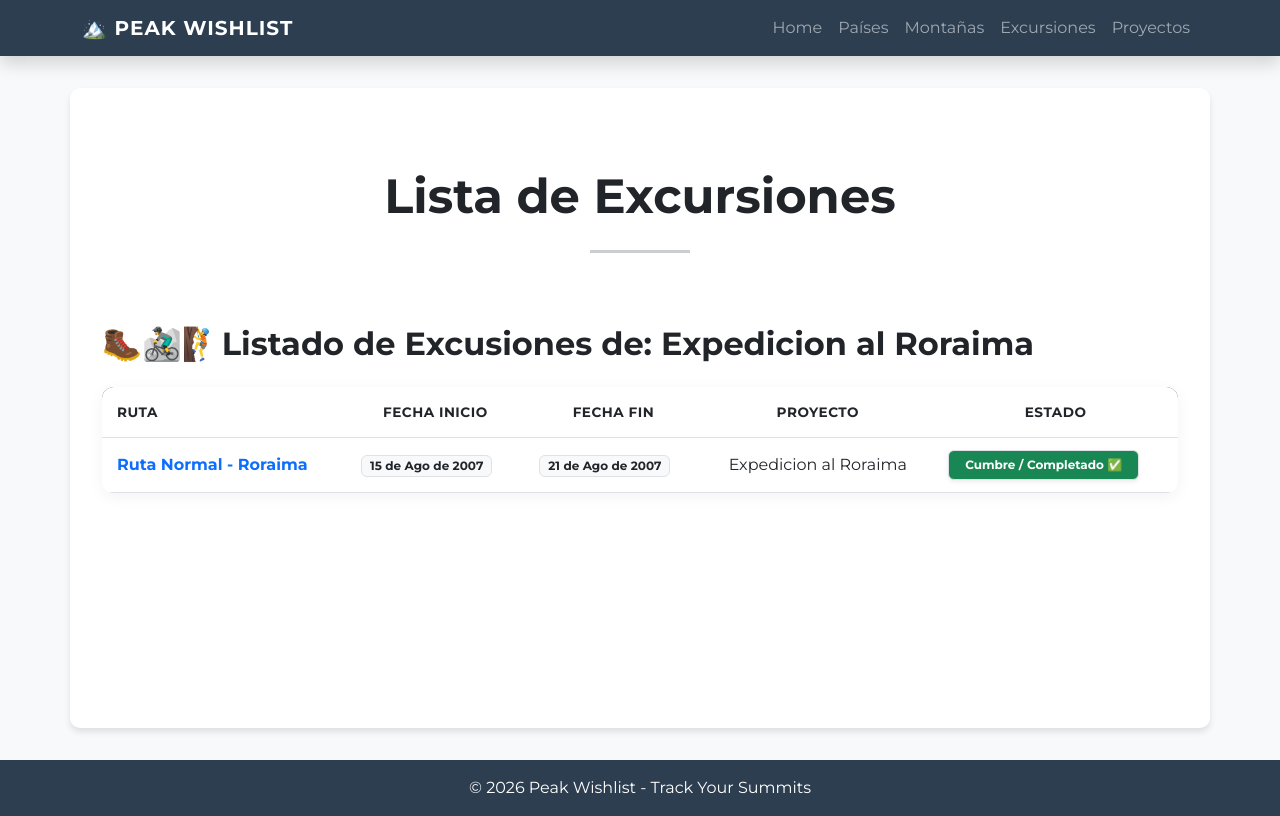
After one commit to ivancho15/peak_wishlist, a Django app: page /proyecto/excursiones/3 in a window 1280 px wide. The commit adds this page. Run offline with Django 5.2, Linux system fonts and the light colour scheme; data comes from the database, SQL or seed files in the repository; both versions use the stored data as it was after the commit.

Commit message:
Ajuste en nombres de template, vista excusiones y excusiones por proyecto

```diff
--- a/src/peak_wishlist/templates/peak_wishlist/base.html
+++ b/src/peak_wishlist/templates/peak_wishlist/base.html
@@ -80,16 +80,16 @@
               <a class="nav-link" href="{% url 'peak_wishlist:index' %}">Home</a>
             </li>
             <li class="nav-item">
-              <a class="nav-link" href="{% url 'peak_wishlist:pais' %}">Países</a>
+              <a class="nav-link" href="{% url 'peak_wishlist:paises' %}">Países</a>
             </li>
             <li class="nav-item">
               <a class="nav-link" href="{% url 'peak_wishlist:montanas' %}">Montañas</a>
             </li>
             <li class="nav-item">
-              <a class="nav-link" href="#">Excursiones</a>
+              <a class="nav-link" href="{% url 'peak_wishlist:excursiones' %}">Excursiones</a>
             </li>
             <li class="nav-item">
-              <a class="nav-link" href="{% url 'peak_wishlist:proyecto' %}">Proyectos</a>
+              <a class="nav-link" href="{% url 'peak_wishlist:proyectos' %}">Proyectos</a>
             </li>
           </ul>
         </div>
--- a/src/peak_wishlist/templates/peak_wishlist/excursion.html
+++ /dev/null
@@ -1,5 +0,0 @@
-{% extends 'peak_wishlist/base.html' %}
-
-{% block title %}
-     Excursion
-{% endblock title %}
--- /dev/null
+++ b/src/peak_wishlist/templates/peak_wishlist/excursiones.html
@@ -0,0 +1,82 @@
+{% extends 'peak_wishlist/base.html' %}
+
+{% block title %}
+     Excursiones
+{% endblock title %}
+
+{% block contenido %}
+<div class="text-center py-5">
+    <h3 class="display-5 fw-bold text-dark">Lista de Excursiones</h3>
+    <hr class="my-4 mx-auto" style="width: 100px; border-top: 3px solid #2c3e50;">
+</div>
+
+<h2 class="mb-4 text-dark fw-bold">🥾🚵‍♂️🧗Listado de Excusiones {{ extension_titulo }}</h2>
+<div class="table-container-custom table-responsive">
+    <table class="table table-custom mb-0">
+        <thead>
+            <tr>
+                <th>Ruta</th>
+                <th class="text-center">Fecha Inicio</th>
+                <th class="text-center">Fecha Fin</th>
+                <th class="text-center">Proyecto</th>
+                <th class="text-center">Estado</th>
+            </tr>
+        </thead>
+        <tbody>
+            {% for excursion in excursiones %}
+            <tr>
+               <td class="fw-bold text-primary">{{ excursion.ruta.nombre }} -  {{ excursion.ruta.montana.nombre }}</td>
+               <td>
+                    <span class="badge bg-light text-dark border">
+                        {{ excursion.fecha_hora_inicio|date:"d \d\e M \d\e Y"}}
+                    </span>
+                </td>
+                <td>
+                    <span class="badge bg-light text-dark border">
+                         {{ excursion.fecha_hora_fin|date:"d \d\e M \d\e Y"}}
+                    </span>
+                </td>
+                <td class="text-center">
+                    {% if excursion.proyecto %}
+                        {{ excursion.proyecto.nombre}}
+                    {% else %}
+                        Excursion Independiente
+                    {% endif %}
+                </td>
+                <td>
+                    <span class="badge border shadow-sm px-3 py-2
+                    {% if excursion.estado == 'Cumbre/Completado' %}
+                         bg-success
+                    {% elif excursion.estado == 'Intento' %}
+                         bg-info text-dark
+                    {% elif excursion.estado == 'Planificado' %}
+                         bg-warning text-dark
+                    {% else %}
+                         bg-danger
+                    {% endif %}">
+
+                    {% if excursion.estado == 'Cumbre/Completado' %}
+                         Cumbre / Completado ✅
+                    {% elif excursion.estado == 'Intento' %}
+                         Intento 🚩
+                    {% elif excursion.estado == 'Planificado' %}
+                         Planificado ⏳
+                    {% else %}
+                         Cancelado ❌
+                    {% endif %}
+                    </span>
+                </td>
+            </tr>
+            {% empty %}
+            <tr>
+                <td colspan="5" class="text-center py-4 text-muted">
+                    No hay Excursiones registradas todavía.
+                </td>
+            </tr>
+            {% endfor %}
+        </tbody>
+    </table>
+</div>
+
+
+{% endblock contenido %}
--- a/src/peak_wishlist/templates/peak_wishlist/proyecto.html
+++ b/src/peak_wishlist/templates/peak_wishlist/proyectos.html
@@ -1,6 +1,6 @@
 {% extends 'peak_wishlist/base.html' %}
 {% block title %}
-     Proyecto
+     Proyectos
 {% endblock title %}
 
 {% block contenido %}
@@ -43,7 +43,7 @@
                     </span>
                 </td>
                 <td class="text-center">
-                    <a href="" class="btn btn-sm btn-outline-dark rounded-pill">Ver lista</a>
+                    <a href="{% url 'peak_wishlist:excursiones_por_proyecto' proyecto.id %}" class="btn btn-sm btn-outline-dark rounded-pill">Ver lista</a>
                 </td>
                 <td>
                     <span class="badge {% if proyecto.estado == 'Cumbre/Completado' %}bg-success{% else %}bg-warning text-dark{% endif %} border">
--- a/src/peak_wishlist/templates/peak_wishlist/refugio.html
+++ b/src/peak_wishlist/templates/peak_wishlist/refugio.html
@@ -1,5 +1,5 @@
 {% extends 'peak_wishlist/base.html' %}
 
 {% block title %}
-     Refugio
+     Refugios
 {% endblock title %}
--- a/src/peak_wishlist/templates/peak_wishlist/ruta.html
+++ b/src/peak_wishlist/templates/peak_wishlist/ruta.html
@@ -1,5 +1,5 @@
 {% extends 'peak_wishlist/base.html' %}
 
 {% block title %}
-     Ruta
+     Rutas
 {% endblock title %}
--- a/src/peak_wishlist/urls.py
+++ b/src/peak_wishlist/urls.py
@@ -5,8 +5,10 @@ app_name = 'peak_wishlist'
 
 urlpatterns = [
     path('', views.index, name='index'),
-    path('pais/', views.paises, name='pais'),
-    path('montana/', views.montanas ,  name='montanas'),
-    path('proyecto/', views.proyectos ,  name='proyecto'),
+    path('paises/', views.paises, name='paises'),
+    path('montanas/', views.montanas ,  name='montanas'),
+    path('proyectos/', views.proyectos ,  name='proyectos'),
+    path('excursiones', views.excursiones, name='excursiones'),
     path('pais/montanas/<int:pais_id>', views.montanas, name='montanas_por_pais'),
+    path('proyecto/excursiones/<int:proyecto_id>', views.excursiones, name='excursiones_por_proyecto'),
     ]
--- a/src/peak_wishlist/views.py
+++ b/src/peak_wishlist/views.py
@@ -6,7 +6,7 @@ def index(request):
 
 def paises(request):
     query = models.Pais.objects.all().order_by('nombre')
-    return render(request, "peak_wishlist/pais.html", {'paises': query})
+    return render(request, "peak_wishlist/paises.html", {'paises': query})
 
 def montanas(request, pais_id=None):
     if pais_id:
@@ -16,8 +16,18 @@ def montanas(request, pais_id=None):
     else:
         query = models.Montana.objects.all().order_by('-altitud')
         extension_titulo = " "
-    return render(request, "peak_wishlist/montana.html", {'montanas': query, "extension_titulo": extension_titulo})
+    return render(request, "peak_wishlist/montanas.html", {'montanas': query, "extension_titulo": extension_titulo})
 
 def  proyectos(request):
     query = models.Proyecto.objects.all().order_by('fecha_inicio')
-    return render(request, "peak_wishlist/proyecto.html", {'proyectos': query})
+    return render(request, "peak_wishlist/proyectos.html", {'proyectos': query})
+
+def excursiones(rqequest, proyecto_id=None):
+    if proyecto_id:
+        proyecto =  models.Proyecto.objects.get(id =proyecto_id)
+        query = models.Excursion.objects.filter(proyecto=proyecto).order_by('-fecha_hora_inicio')
+        extension_titulo = f" de: {proyecto.nombre}"
+    else:
+        query = models.Excursion.objects.all().order_by('-fecha_hora_inicio')
+        extension_titulo = ""
+    return render(rqequest, 'peak_wishlist/excursiones.html', {'excursiones': query, "extension_titulo": extension_titulo})
```
Also changed, not shown: src/db.sqlite3, src/peak_wishlist/templates/peak_wishlist/montanas.html (renamed from src/peak_wishlist/templates/peak_wishlist/montana.html), src/peak_wishlist/templates/peak_wishlist/paises.html (renamed from src/peak_wishlist/templates/peak_wishlist/pais.html), src/peak_wishlist/templates/peak_wishlist/parques.html (renamed from src/peak_wishlist/templates/peak_wishlist/parque.html).
